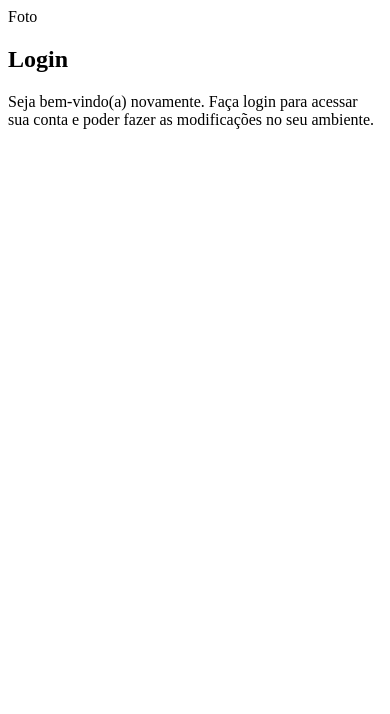
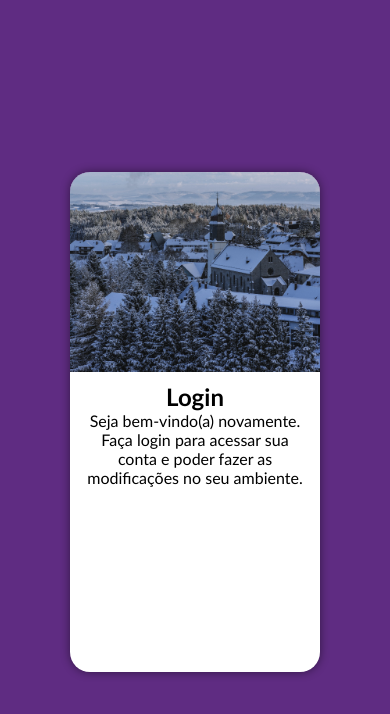
Before and after one commit to JoseAugusto7/Estudos-CursoEmVideo, a plain HTML site: page Projeto-Login-HTML-CSS/index.html in a window 390 px wide. Drawn offline with Linux system fonts and the light colour scheme.

Commit message:
Versão mobile first do projeto

```diff
--- a/Projeto-Login-HTML-CSS/estilos/style.css
+++ b/Projeto-Login-HTML-CSS/estilos/style.css
@@ -5,3 +5,53 @@
     Verde: #49a09d
     lilás: #5f2c82
 */
+
+* {
+    font-family: 'Gill Sans', 'Gill Sans MT', Calibri, 'Trebuchet MS', sans-serif;
+    padding: 0px;
+    margin: 0px;
+    box-sizing: border-box;
+}
+
+html, body {
+    background-color: #5f2c82;
+    height: 100vh;
+    width: 100vw;
+}
+
+main {
+    position: relative;
+    height: 100vh;
+    width: 100vw;
+}
+
+section#login {
+    position: absolute;
+    top: 50%;
+    left: 50%;
+    transform: translate(-50%, -50%);
+    overflow: hidden;  /* Esse comando serve pra esconder tudo que estiver fora da div */
+
+    background-color: white;
+    height: 500px;
+    width: 250px;
+    border-radius: 20px;
+    box-shadow: 0px 0px 10px rgba(0, 0, 0, 0.479);
+}
+
+div#imagem {
+    height: 200px;
+    background: #5f2c82 url("../imagens/vila.jpg") no-repeat;
+    background-size: cover;
+    background-position: bottom center;
+    display: block;
+}
+
+div#form {
+    padding: 10px;
+    display: block;
+}
+
+div#form > h1, p {
+    text-align: center;
+}
--- a/Projeto-Login-HTML-CSS/index.html
+++ b/Projeto-Login-HTML-CSS/index.html
@@ -11,9 +11,7 @@
 <body>
     <main>
         <section id="login">
-            <div id="img">
-                Foto
-            </div>
+            <div id="imagem"></div>
             <div id="form">
                 <h1>Login</h1>
                 <p>Seja bem-vindo(a) novamente. Faça login para acessar sua conta e poder fazer as modificações no seu ambiente.</p>
```
